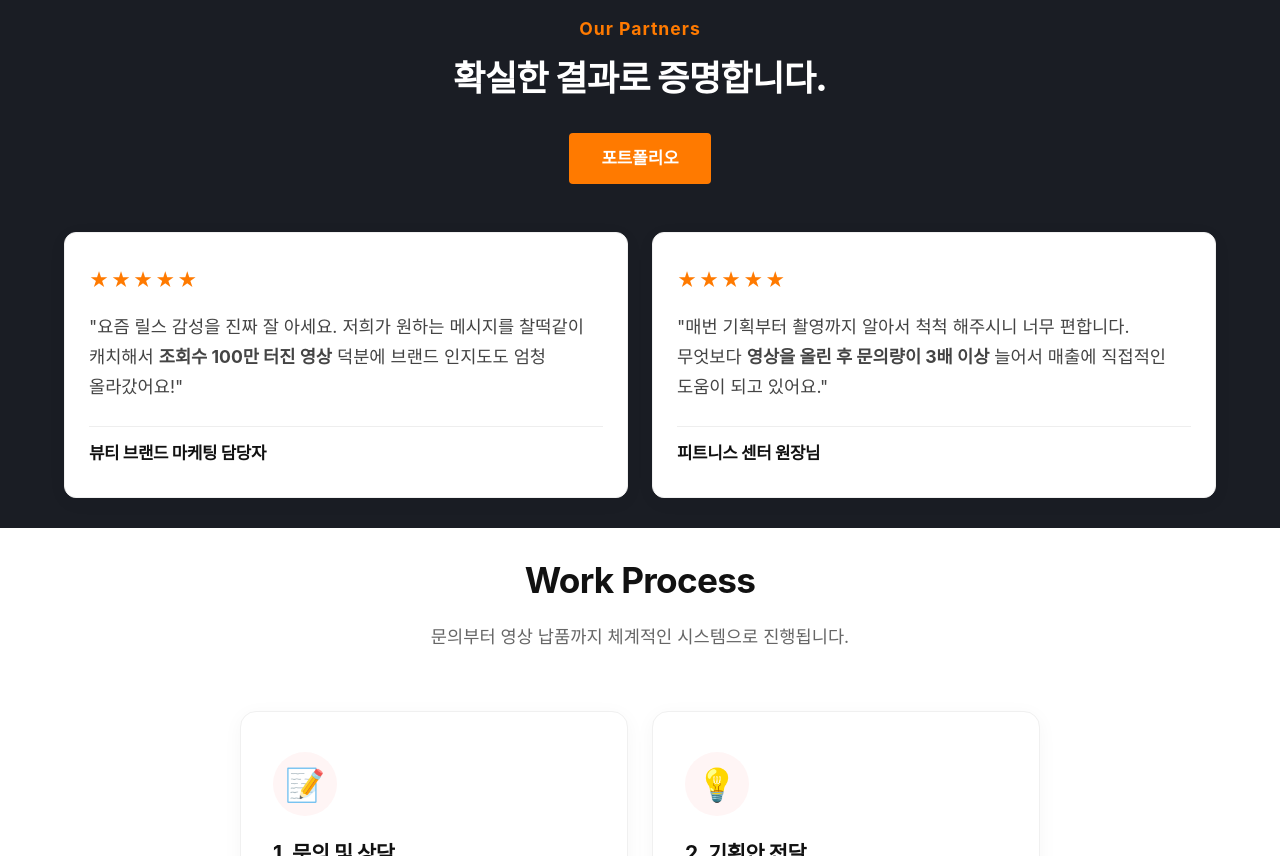
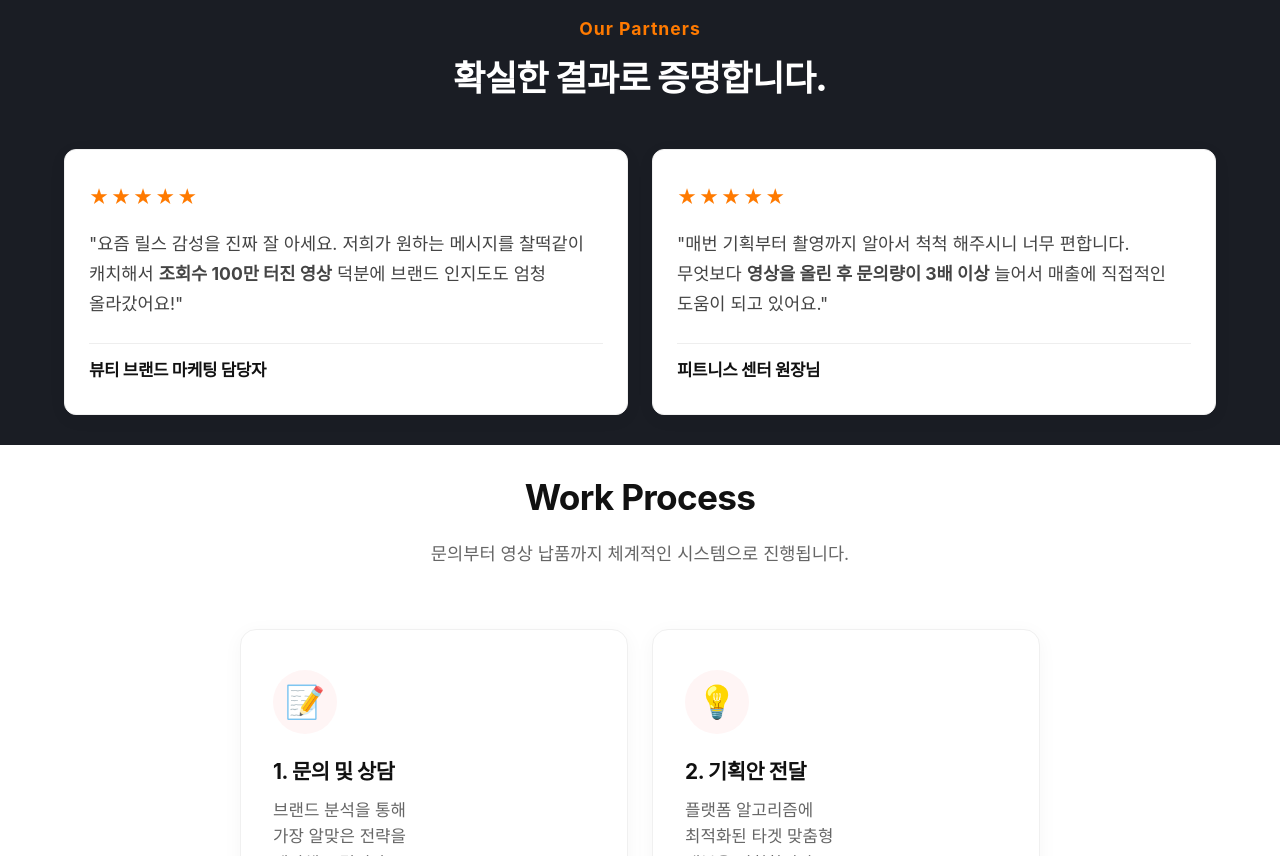
Before and after one commit to qw8555jin-alt/oenpidemak, a Next.js app: page / in a window 1280 px wide. Shown: the part 2300-3156 px from the top of the page. Built offline with nearby package versions, Linux system fonts and the light colour scheme; a web font is replaced by a local one.

Commit message:
style: remove portfolio button from reviews section

```diff
--- a/src/app/page.tsx
+++ b/src/app/page.tsx
@@ -133,8 +133,7 @@ export default function Home() {
         <div className="container">
           <div style={{ textAlign: 'center', marginBottom: '48px' }}>
             <span style={{ display: 'block', color: 'var(--primary)', fontWeight: '700', fontSize: '1.1rem', letterSpacing: '1px', marginBottom: '12px' }}>Our Partners</span>
-            <h2 style={{ fontSize: '2.2rem', fontWeight: '800', color: '#ffffff', marginBottom: '32px', wordBreak: 'keep-all' }}>확실한 결과로 증명합니다.</h2>
-            <a href="#contact" className="btn-primary" style={{ display: 'inline-flex', alignItems: 'center', justifyContent: 'center', padding: '12px 32px', borderRadius: '4px', fontSize: '1.05rem', fontWeight: '700' }}>포트폴리오</a>
+            <h2 style={{ fontSize: '2.2rem', fontWeight: '800', color: '#ffffff', margin: '0', wordBreak: 'keep-all' }}>확실한 결과로 증명합니다.</h2>
           </div>
 
           <div style={{ display: 'grid', gridTemplateColumns: 'repeat(auto-fit, minmax(300px, 1fr))', gap: '24px' }}>            <div style={{ background: '#fff', padding: '32px 24px', borderRadius: '12px', boxShadow: '0 4px 20px rgba(0,0,0,0.04)', textAlign: 'left', border: '1px solid #f0f0f0' }}>
```
